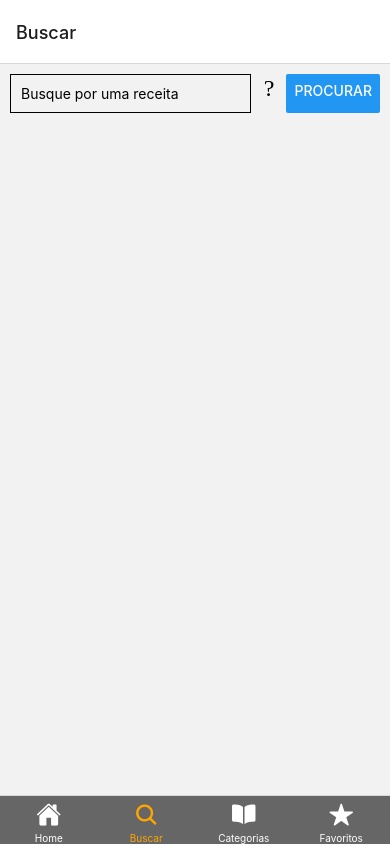
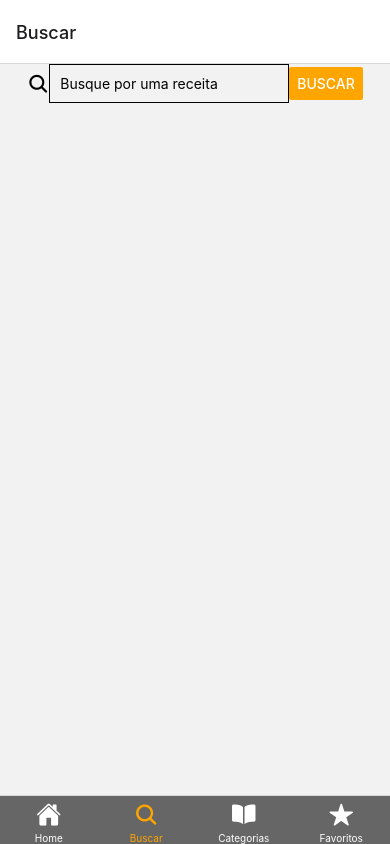
Before and after one commit to rafael-tecinternet/projeto-cooking, a React Native app: screen /Buscar in a window 390 px wide. Built offline with nearby package versions, Linux system fonts and the light colour scheme; no server answers.

Commit message:
Botão de Busca
Campo e botão de buscar receita, ainda falta fazer um pouco de css, mas a configuração esta pronta.

```diff
--- a/src/Screens/Buscar.js
+++ b/src/Screens/Buscar.js
@@ -21,17 +21,13 @@ const Buscar = ({ navigation }) => {
   return (
     <SafeAreaView style={estilos.container}>
       <View style={estilos.viewForm}>
+        <Ionicons name="search" size={22} color="black" />
         <TextInput
           placeholder="Busque por uma receita"
           style={estilos.campo}
           onChangeText={receitaDigitada}
         />
-        <Ionicons name="search1" size={24} color="black" />
-        <Button
-          style={estilos.botao}
-          title="Procurar"
-          onPress={buscarReceita}
-        />
+        <Button title="Buscar" color={"orange"} onPress={buscarReceita} />
       </View>
     </SafeAreaView>
   );
@@ -42,11 +38,14 @@ export default Buscar;
 const estilos = StyleSheet.create({
   container: {
     flex: 1,
-    padding: 10,
+    padding: 0,
+    alignItems: "center",
+    justifyContent: "top",
   },
   viewForm: {
     flexDirection: "row",
-    justifyContent: "space-between",
+    justifyContent: "space-around",
+    alignItems: "center",
   },
   campo: {
     borderWidth: 1,
@@ -54,7 +53,7 @@ const estilos = StyleSheet.create({
     flex: 0.9,
   },
   botao: {
-    backgroundColor: "orange",
-    borderWidth: 2,
+    padding: 10,
+    alignItems: "center",
   },
 });
```
